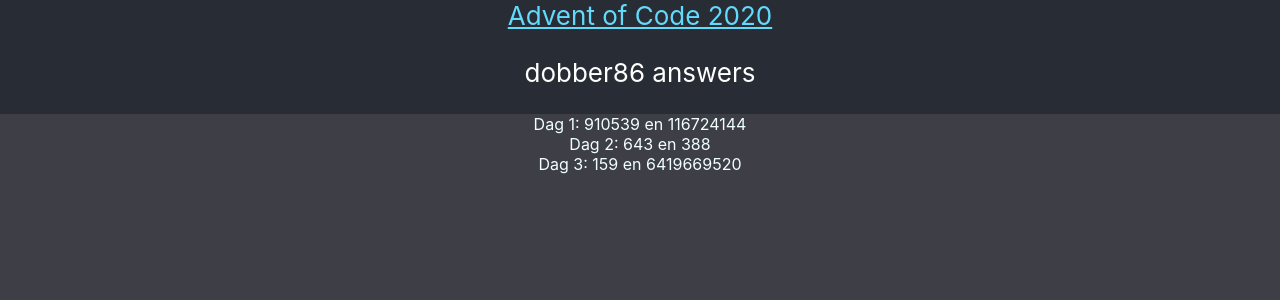
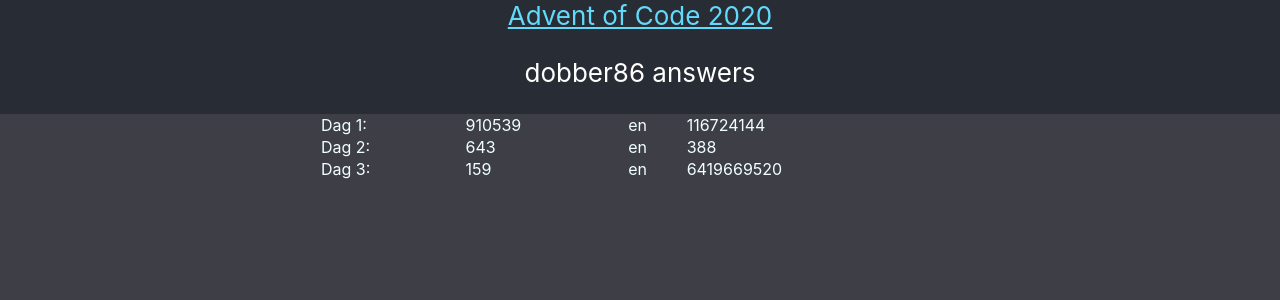
Before and after one commit to dobber86/AoC20, a React (Create React App) app: page / in a window 1280 px wide. Shown: the top 300 px of the page. Built offline with nearby package versions, Linux system fonts and the light colour scheme.

Commit message:
refactor

```diff
--- a/src/App.css
+++ b/src/App.css
@@ -21,3 +21,19 @@
 .App-link {
     color: #61dafb;
 }
+
+.table {
+    border-collapse: collapse;
+    border-spacing: 0;
+    width: 50%;
+    display: table;
+}
+
+.tableWrapper {
+    display: flex;
+    justify-content: center;
+}
+
+td {
+    text-align: start;
+}
--- a/src/App.js
+++ b/src/App.js
@@ -1,8 +1,8 @@
+import React from "react";
 import './App.css';
 import {resultDay1Part1, resultDay1Part2} from "./calculations/day1";
 import {resultDay2Part1, resultDay2Part2} from "./calculations/day2";
 import {resultDay3Part1, resultDay3Part2} from "./calculations/day3";
-import React from "react";
 
 const App = () => {
     const results = [
@@ -23,13 +23,20 @@
                 </a>
                 <p>dobber86 answers</p>
             </header>
-            {results.map(({day, part1, part2}) => {
-                return (
-                    <div>
-                        Dag {day}: {part1} en {part2}
-                    </div>
-                );
-            })}
+            <div className="tableWrapper">
+                <table className="table">
+                    {results.map(({day, part1, part2}) => {
+                        return (
+                            <tr key={day}>
+                                <td>Dag {day}:</td>
+                                <td>{part1}</td>
+                                <td>en</td>
+                                <td>{part2}</td>
+                            </tr>
+                        );
+                    })}
+                </table>
+            </div>
         </div>
     );
 }
```
Also changed, not shown: 1 other file (tests, documents, lock files or other folders). Lines whose indentation alone changed are shown as unchanged.
